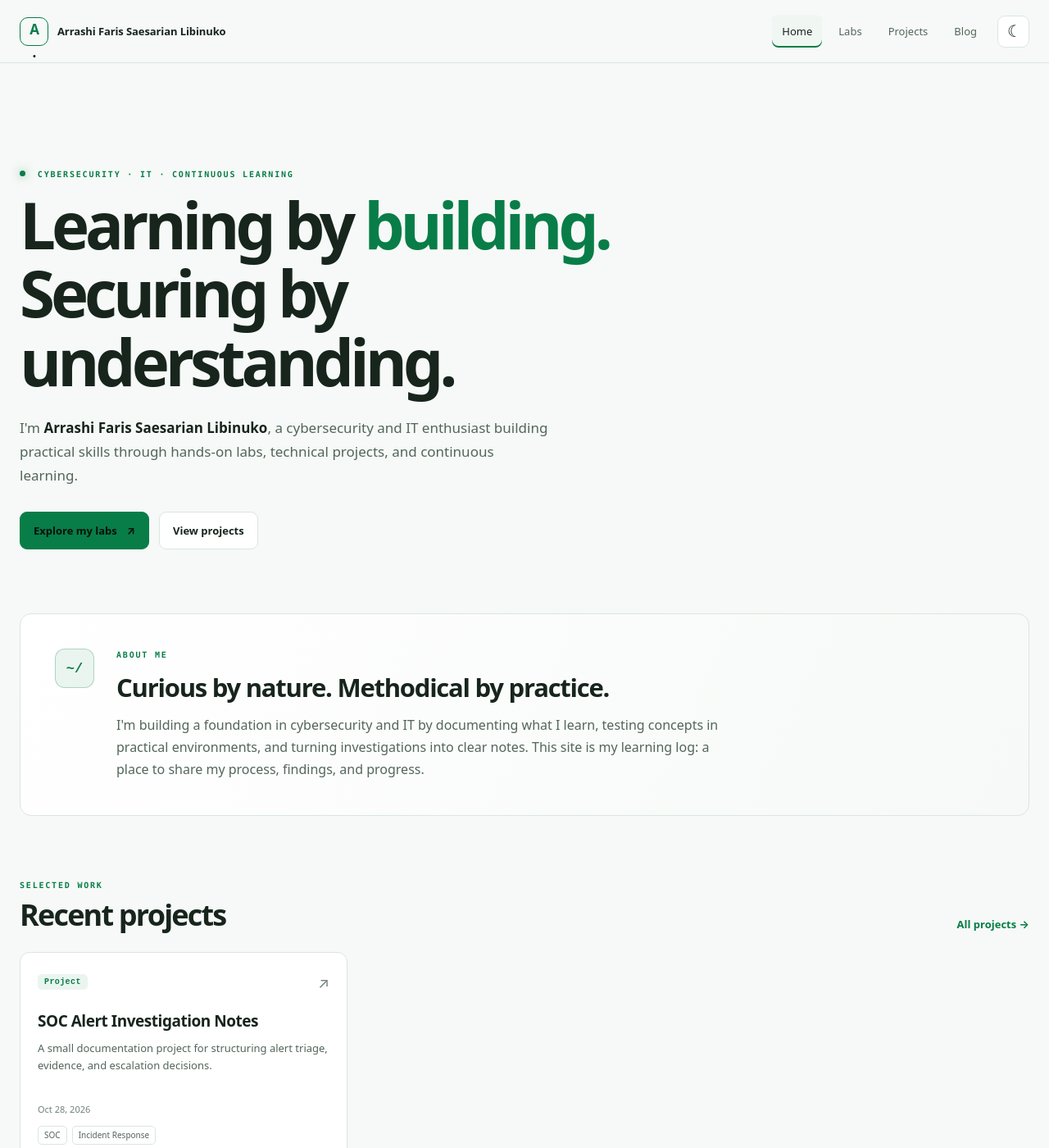
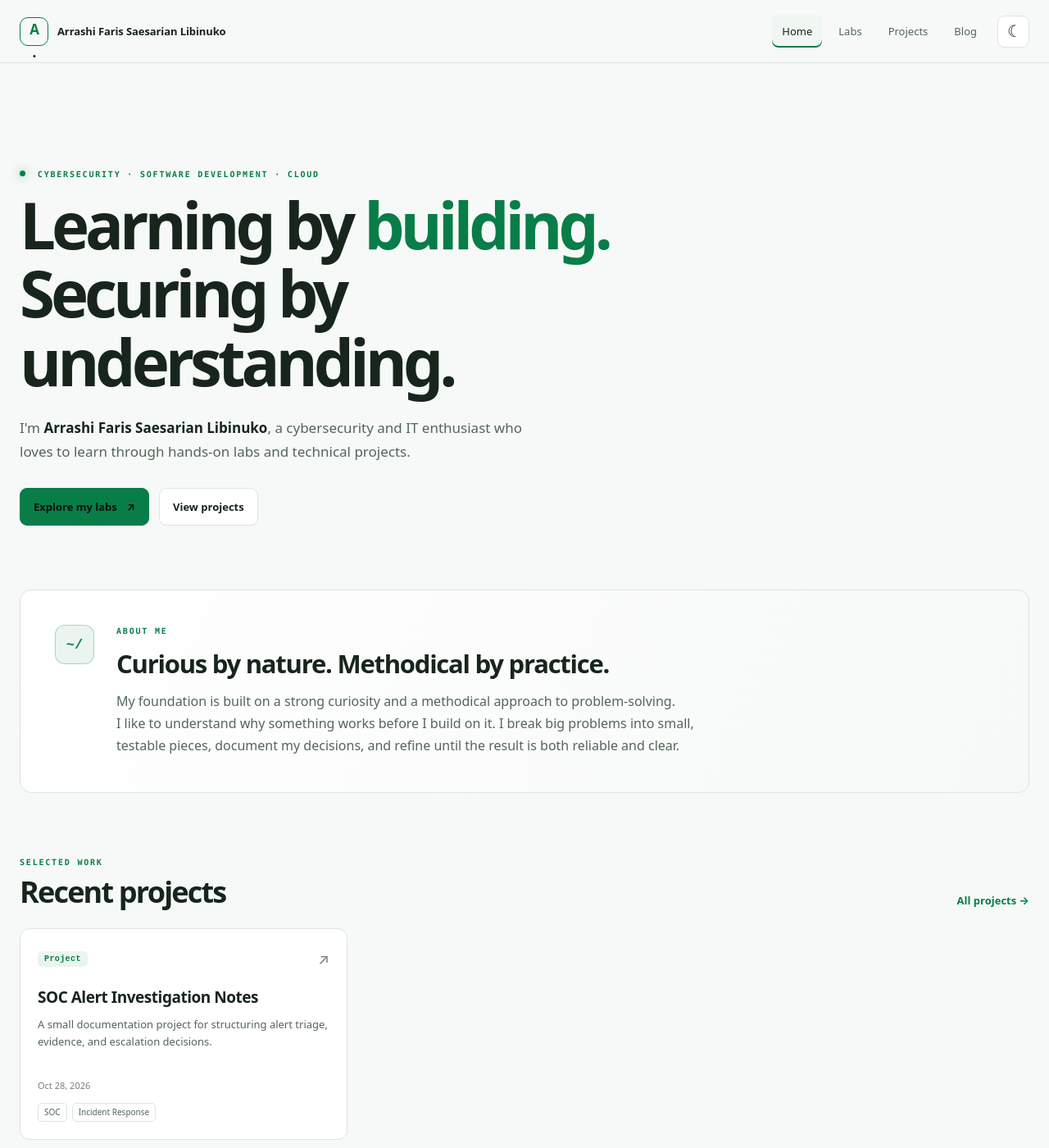
Before and after one commit to arandomguywhodoesit/arandomguywhodoesit.github.io, a Jekyll site: the page built from index.html, in a window 1280 px wide and 1400 px high. Shown: the whole window at 82% size. Built offline with Jekyll 4.4.1, drawn with Linux system fonts in a browser that asks for light colours.

Commit message:
Update index.html

```diff
--- a/index.html
+++ b/index.html
@@ -4,9 +4,9 @@ title: Home
 ---
 
 <section class="hero">
-  <p class="eyebrow"><span class="status-dot"></span> CYBERSECURITY · IT · CONTINUOUS LEARNING</p>
+  <p class="eyebrow"><span class="status-dot"></span> CYBERSECURITY · SOFTWARE DEVELOPMENT · CLOUD</p>
   <h1>Learning by <span class="accent-text">building.</span><br>Securing by understanding.</h1>
-  <p class="hero-copy">I'm <strong>{{ site.title }}</strong>, a cybersecurity and IT enthusiast building practical skills through hands-on labs, technical projects, and continuous learning.</p>
+  <p class="hero-copy">I'm <strong>{{ site.title }}</strong>, a cybersecurity and IT enthusiast who loves to learn through hands-on labs and technical projects.</p>
   <div class="hero-actions">
     <a class="button button-primary" href="{{ '/labs/' | relative_url }}">Explore my labs <span aria-hidden="true">↗</span></a>
     <a class="button button-quiet" href="{{ '/projects/' | relative_url }}">View projects</a>
@@ -18,7 +18,8 @@ title: Home
   <div>
     <p class="eyebrow">ABOUT ME</p>
     <h2>Curious by nature. Methodical by practice.</h2>
-    <p>I'm building a foundation in cybersecurity and IT by documenting what I learn, testing concepts in practical environments, and turning investigations into clear notes. This site is my learning log: a place to share my process, findings, and progress.</p>
+    <p>My foundation is built on a strong curiosity and a methodical approach to problem-solving.</p>
+    <p>I like to understand why something works before I build on it. I break big problems into small, testable pieces, document my decisions, and refine until the result is both reliable and clear.</p>
   </div>
 </section>
 
```
